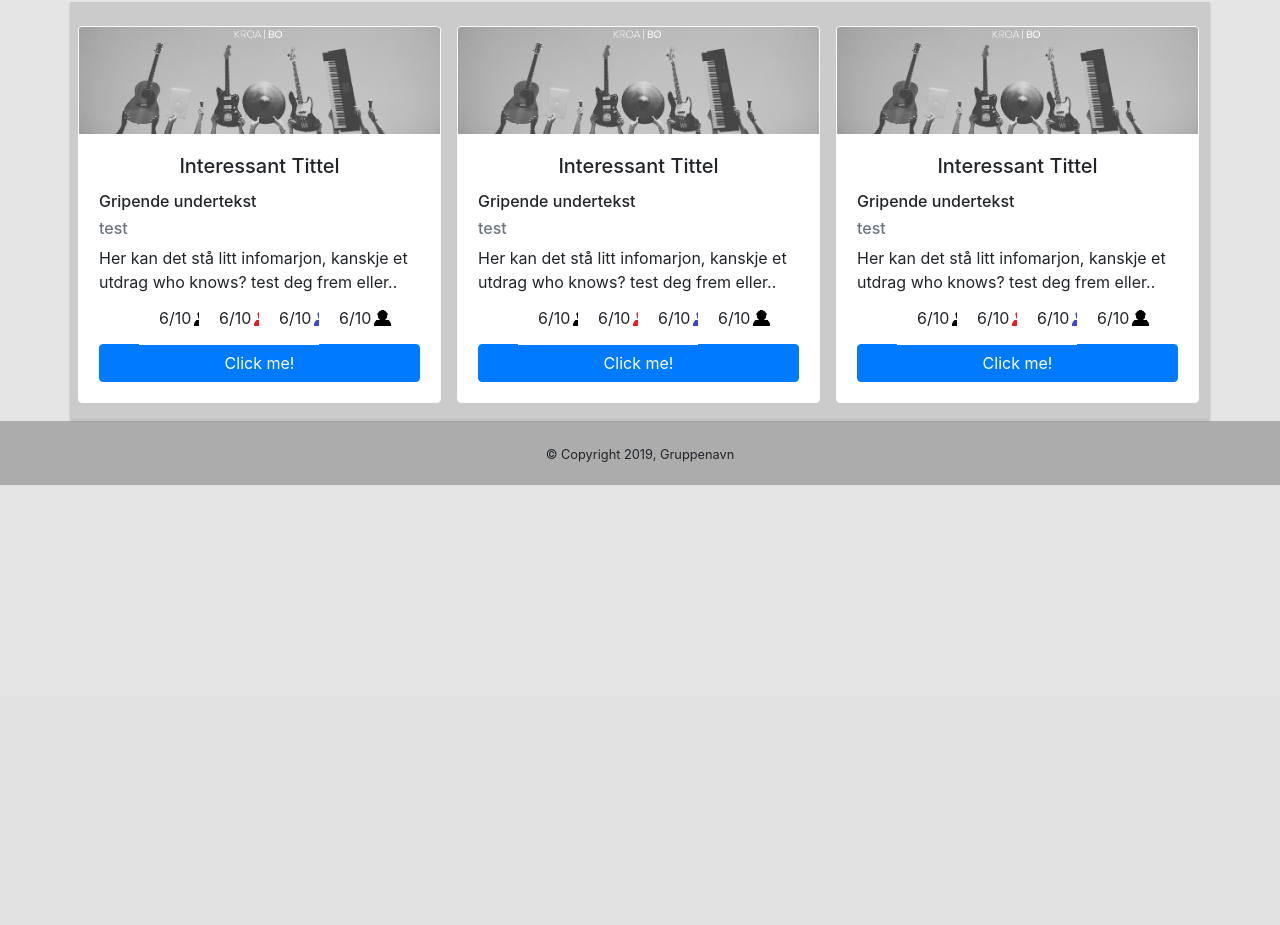
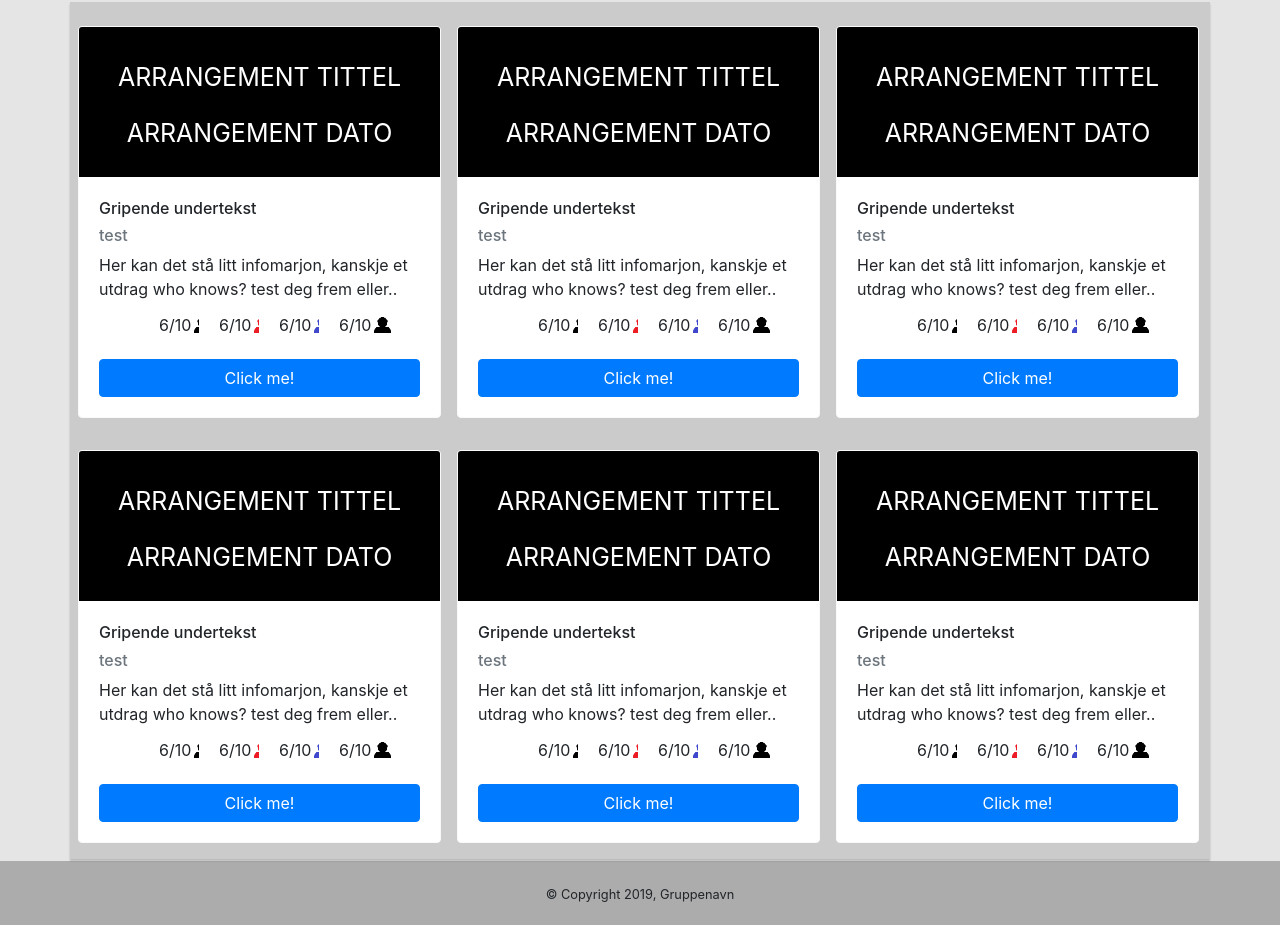
Before and after one commit to LarsStianF/KroaApplikasjon, a PHP site: page /admin/events.php in a window 1280 px wide. Shown: the part 104-1029 px from the top of the page. Before the commit the page ends 589 px from the top, so only its background shows below. Run offline with PHP 8.4, Linux system fonts and the light colour scheme; some libraries are stand-ins or nearby versions.

Commit message:
fixx in events cards

```diff
--- a/admin/events.php
+++ b/admin/events.php
@@ -16,10 +16,14 @@ include 'rsc/imports/php/components/admin_header.php';
         <div class="row pt-3">
             <div class="card card-custom mx-2 mb-3 border-light">
 
-                <img class="card-img-top" src="../rsc/img/Openscenecut.png" alt="">
+                <div class="card-img-caption">
+                    <p class="card-text-top">ARRANGEMENT TITTEL</p>
+                    <p class="card-text-bottom">ARRANGEMENT DATO</p>
+                    <img class="card-img-top" src="../rsc/img/eventbackground.png" alt="">
+                </div>
+
 
                 <div class="card-body d-flex flex-column">
-                    <h5 class="card-title text-center">Interessant Tittel</h5>
                     <h6 class="card-subtitle text-left pt-2">Gripende undertekst</h6>
                     <h6 class="card-subtitle my-2 text-muted text-left">test</h6>
 
@@ -32,17 +36,20 @@ include 'rsc/imports/php/components/admin_header.php';
                         <li class="list-group-item volunteers_item"><p>6/10</p><img class="man-icon" src="../rsc/img/man_blue.png" alt=""></li>
                         <li class="list-group-item volunteers_item"><p>6/10</p><img class="man-icon" src="../rsc/img/man_black.png" alt=""></li>
                     </ul>
-                    <button class="btn btn-primary">Click me!</button>
+                    <button class="btn btn-primary mt-2">Click me!</button>
                 </div>
 
             </div>
-
             <div class="card card-custom mx-2 mb-3 border-light">
 
-                <img class="card-img-top" src="../rsc/img/Openscenecut.png" alt="">
+                <div class="card-img-caption">
+                    <p class="card-text-top">ARRANGEMENT TITTEL</p>
+                    <p class="card-text-bottom">ARRANGEMENT DATO</p>
+                    <img class="card-img-top" src="../rsc/img/eventbackground.png" alt="">
+                </div>
+
 
                 <div class="card-body d-flex flex-column">
-                    <h5 class="card-title text-center">Interessant Tittel</h5>
                     <h6 class="card-subtitle text-left pt-2">Gripende undertekst</h6>
                     <h6 class="card-subtitle my-2 text-muted text-left">test</h6>
 
@@ -55,17 +62,20 @@ include 'rsc/imports/php/components/admin_header.php';
                         <li class="list-group-item volunteers_item"><p>6/10</p><img class="man-icon" src="../rsc/img/man_blue.png" alt=""></li>
                         <li class="list-group-item volunteers_item"><p>6/10</p><img class="man-icon" src="../rsc/img/man_black.png" alt=""></li>
                     </ul>
-                    <button class="btn btn-primary">Click me!</button>
+                    <button class="btn btn-primary mt-2">Click me!</button>
                 </div>
 
             </div>
-
             <div class="card card-custom mx-2 mb-3 border-light">
 
-                <img class="card-img-top" src="../rsc/img/Openscenecut.png" alt="">
+                <div class="card-img-caption">
+                    <p class="card-text-top">ARRANGEMENT TITTEL</p>
+                    <p class="card-text-bottom">ARRANGEMENT DATO</p>
+                    <img class="card-img-top" src="../rsc/img/eventbackground.png" alt="">
+                </div>
+
 
                 <div class="card-body d-flex flex-column">
-                    <h5 class="card-title text-center">Interessant Tittel</h5>
                     <h6 class="card-subtitle text-left pt-2">Gripende undertekst</h6>
                     <h6 class="card-subtitle my-2 text-muted text-left">test</h6>
 
@@ -78,10 +88,92 @@ include 'rsc/imports/php/components/admin_header.php';
                         <li class="list-group-item volunteers_item"><p>6/10</p><img class="man-icon" src="../rsc/img/man_blue.png" alt=""></li>
                         <li class="list-group-item volunteers_item"><p>6/10</p><img class="man-icon" src="../rsc/img/man_black.png" alt=""></li>
                     </ul>
-                    <button class="btn btn-primary">Click me!</button>
+                    <button class="btn btn-primary mt-2">Click me!</button>
                 </div>
 
             </div>
+
+        </div>
+        <div class="row pt-3">
+            <div class="card card-custom mx-2 mb-3 border-light">
+
+                <div class="card-img-caption">
+                    <p class="card-text-top">ARRANGEMENT TITTEL</p>
+                    <p class="card-text-bottom">ARRANGEMENT DATO</p>
+                    <img class="card-img-top" src="../rsc/img/eventbackground.png" alt="">
+                </div>
+
+
+                <div class="card-body d-flex flex-column">
+                    <h6 class="card-subtitle text-left pt-2">Gripende undertekst</h6>
+                    <h6 class="card-subtitle my-2 text-muted text-left">test</h6>
+
+                    <div class="text-left">
+                        <p class="card-text">Her kan det stå litt infomarjon, kanskje et utdrag who knows? test deg frem eller..</p>
+                    </div>
+                    <ul class="list-group-flush  volunteers_list">
+                        <li class="list-group-item volunteers_item"><p>6/10</p><img class="man-icon" src="../rsc/img/man_black.png" alt=""></li>
+                        <li class="list-group-item volunteers_item"><p>6/10</p><img class="man-icon" src="../rsc/img/man_red.png" alt=""></li>
+                        <li class="list-group-item volunteers_item"><p>6/10</p><img class="man-icon" src="../rsc/img/man_blue.png" alt=""></li>
+                        <li class="list-group-item volunteers_item"><p>6/10</p><img class="man-icon" src="../rsc/img/man_black.png" alt=""></li>
+                    </ul>
+                    <button class="btn btn-primary mt-2">Click me!</button>
+                </div>
+
+            </div>
+            <div class="card card-custom mx-2 mb-3 border-light">
+
+                <div class="card-img-caption">
+                    <p class="card-text-top">ARRANGEMENT TITTEL</p>
+                    <p class="card-text-bottom">ARRANGEMENT DATO</p>
+                    <img class="card-img-top" src="../rsc/img/eventbackground.png" alt="">
+                </div>
+
+
+                <div class="card-body d-flex flex-column">
+                    <h6 class="card-subtitle text-left pt-2">Gripende undertekst</h6>
+                    <h6 class="card-subtitle my-2 text-muted text-left">test</h6>
+
+                    <div class="text-left">
+                        <p class="card-text">Her kan det stå litt infomarjon, kanskje et utdrag who knows? test deg frem eller..</p>
+                    </div>
+                    <ul class="list-group-flush  volunteers_list">
+                        <li class="list-group-item volunteers_item"><p>6/10</p><img class="man-icon" src="../rsc/img/man_black.png" alt=""></li>
+                        <li class="list-group-item volunteers_item"><p>6/10</p><img class="man-icon" src="../rsc/img/man_red.png" alt=""></li>
+                        <li class="list-group-item volunteers_item"><p>6/10</p><img class="man-icon" src="../rsc/img/man_blue.png" alt=""></li>
+                        <li class="list-group-item volunteers_item"><p>6/10</p><img class="man-icon" src="../rsc/img/man_black.png" alt=""></li>
+                    </ul>
+                    <button class="btn btn-primary mt-2">Click me!</button>
+                </div>
+
+            </div>
+            <div class="card card-custom mx-2 mb-3 border-light">
+
+                <div class="card-img-caption">
+                    <p class="card-text-top">ARRANGEMENT TITTEL</p>
+                    <p class="card-text-bottom">ARRANGEMENT DATO</p>
+                    <img class="card-img-top" src="../rsc/img/eventbackground.png" alt="">
+                </div>
+
+
+                <div class="card-body d-flex flex-column">
+                    <h6 class="card-subtitle text-left pt-2">Gripende undertekst</h6>
+                    <h6 class="card-subtitle my-2 text-muted text-left">test</h6>
+
+                    <div class="text-left">
+                        <p class="card-text">Her kan det stå litt infomarjon, kanskje et utdrag who knows? test deg frem eller..</p>
+                    </div>
+                    <ul class="list-group-flush  volunteers_list">
+                        <li class="list-group-item volunteers_item"><p>6/10</p><img class="man-icon" src="../rsc/img/man_black.png" alt=""></li>
+                        <li class="list-group-item volunteers_item"><p>6/10</p><img class="man-icon" src="../rsc/img/man_red.png" alt=""></li>
+                        <li class="list-group-item volunteers_item"><p>6/10</p><img class="man-icon" src="../rsc/img/man_blue.png" alt=""></li>
+                        <li class="list-group-item volunteers_item"><p>6/10</p><img class="man-icon" src="../rsc/img/man_black.png" alt=""></li>
+                    </ul>
+                    <button class="btn btn-primary mt-2">Click me!</button>
+                </div>
+
+            </div>
+
         </div>
 
     </section>
--- a/rsc/imports/css/main.css
+++ b/rsc/imports/css/main.css
@@ -1,3 +1,5 @@
+
+
 :root{
 
     --black-color: #000000;
@@ -247,3 +249,42 @@ div[class*="col-"] {
     max-width: 60px;
     border:0;
 }
+
+/*//////////////////////////////////////////
+/////////////////Events////////////////////
+ ////////////////////////////////////////*/
+
+
+
+
+
+/*///////CARD Image///////////*/
+
+.card-img-caption {
+    border-top-left-radius: calc(.25rem - 1px);
+    border-top-right-radius: calc(.25rem - 1px);
+}
+
+.card-img-caption .card-img-top {
+    z-index: 0;
+    max-height: 150px;
+}
+
+.card-img-caption .card-text-top {
+    text-align: center;
+    width: 100%;
+    margin-top: 2rem;
+    position: absolute;
+    z-index: 1;
+    color: white;
+    font-size: 25px;
+}
+.card-img-caption .card-text-bottom {
+    text-align: center;
+    width: 100%;
+    margin-top: 5.5rem;
+    position: absolute;
+    z-index: 1;
+    color: white;
+    font-size: 25px;
+}
```
Also changed, not shown: rsc/img/eventbackground.png (added).
